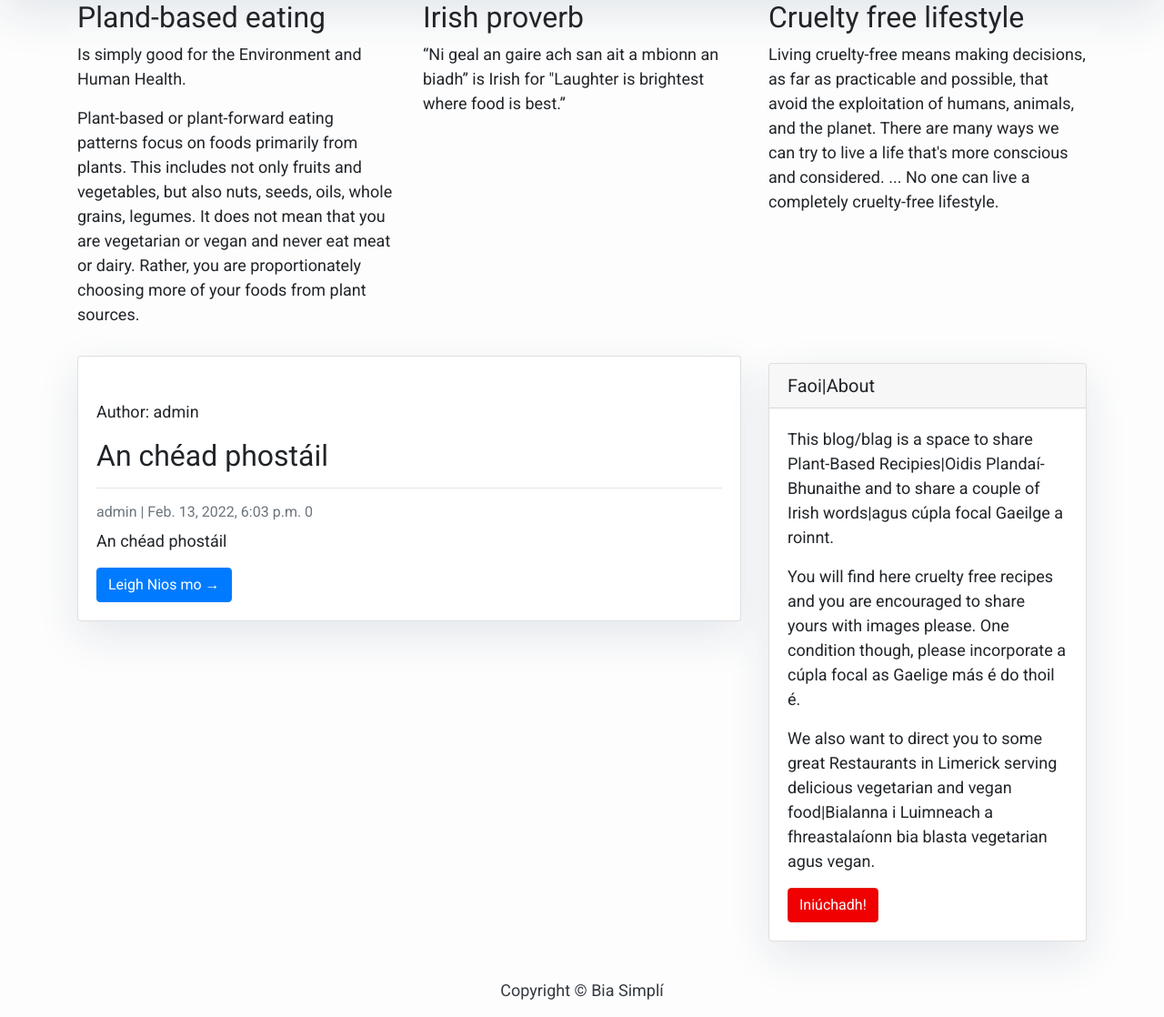
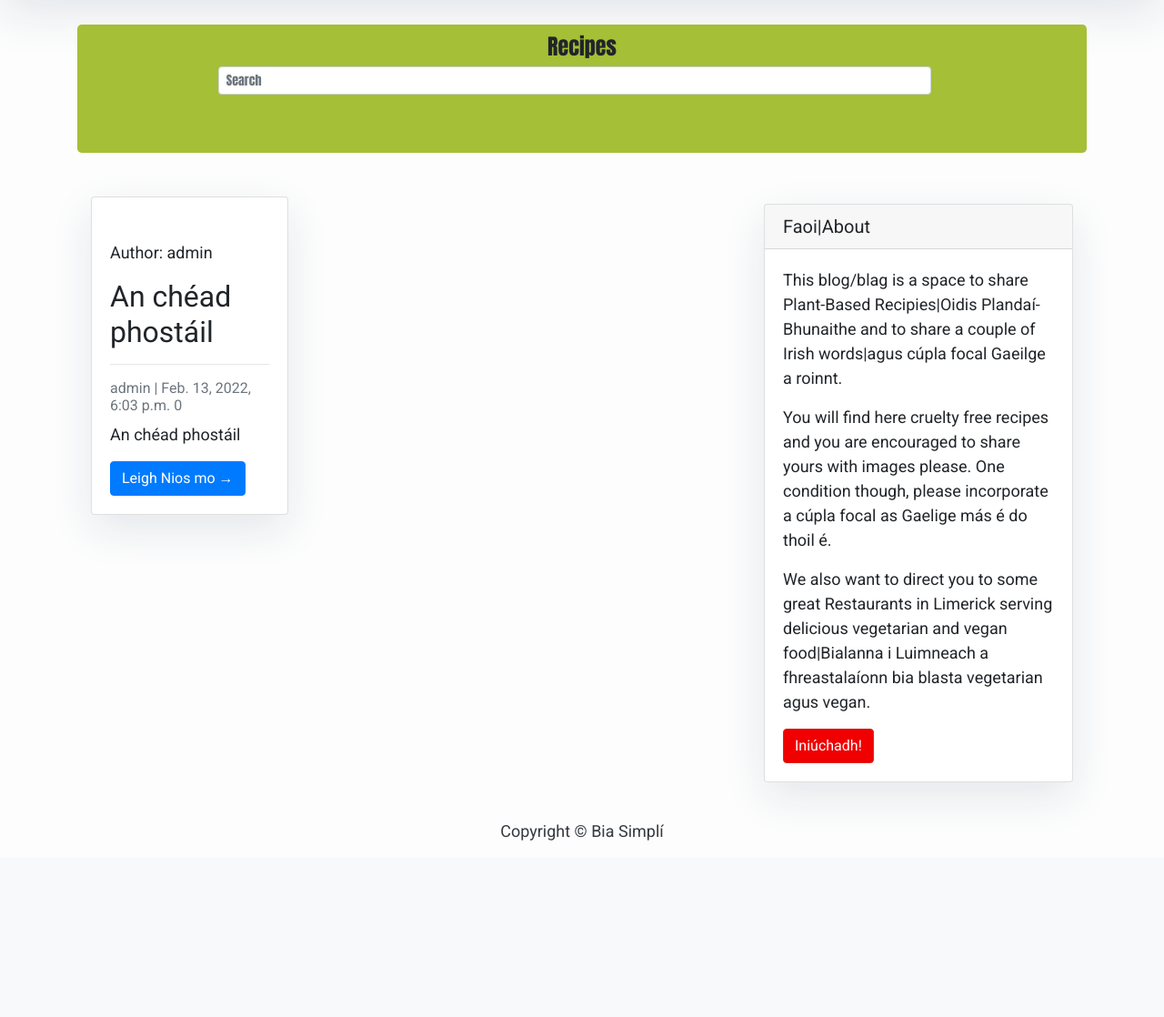
Before and after one commit to Amzzy78/blog-build, a Django app: page / in a window 1280 px wide. Shown: the part 269-1387 px from the top of the page at 91% size. After the commit the page ends 1193 px from the top, so only its background shows below. Run offline with Django 3.2, Linux system fonts and the light colour scheme; data comes from the database, SQL or seed files in the repository; tables that the repository leaves empty hold one stand-in row (values such as "Sample post"); some libraries are stand-ins or nearby versions.

Commit message:
Add search bar and style

```diff
--- a/blog/urls.py
+++ b/blog/urls.py
@@ -7,4 +7,5 @@ urlpatterns = [
     path("", views.PostList.as_view(), name="home"),
     # path('<slug:slug>/', views.PostDetail.as_view(), name='post_detail'),
     path("<slug:slug>/", views.post_detail, name="post_detail"),
+
 ]
--- a/blog/views.py
+++ b/blog/views.py
@@ -1,4 +1,4 @@
-from django.shortcuts import render, get_object_or_404
+from django.shortcuts import get_object_or_404, render
 from django.views import generic
 from .models import Post
 from .forms import CommentForm
--- a/mysite/urls.py
+++ b/mysite/urls.py
@@ -1,5 +1,6 @@
 from django.contrib import admin
 from django.urls import path, include
+
 
 
 urlpatterns = [
@@ -7,6 +8,7 @@ urlpatterns = [
     path('summernote/', include('django_summernote.urls')),
     path('', include('blog.urls'), name='blog_urls'),
 
+
 ]
 
 # if settings.DEBUG:
--- a/static/css/style.css
+++ b/static/css/style.css
@@ -39,3 +39,26 @@ body {
 .card {
     box-shadow: 0 16px 48px #E3E7EB;
 }
+
+/*Jumbotron*/
+
+.jumbotron {
+    background-color: #a5bf36;
+    text-align: center;
+    padding-top: 10px;
+    text-decoration:rgba(0, 0, 0, 0.1);
+    font-family: Impact, Haettenschweiler, 'Arial Narrow Bold', sans-serif;
+}
+
+/* Search Bar */
+.active-cyan-2 input.form-control[type=text]:focus:not([readonly]) {
+    border-bottom: 1px solid #4dd0e1;
+    box-shadow: 0 1px 0 0 #4dd0e1;
+  }
+  .active-cyan input.form-control[type=text] {
+    border-bottom: 1px solid #4dd0e1;
+    box-shadow: 0 1px 0 0 #4dd0e1;
+  }
+  .active-cyan .fa, .active-cyan-2 .fa {
+    color: #4dd0e1;
+  }
--- a/templates/index.html
+++ b/templates/index.html
@@ -15,12 +15,27 @@
         </div>
     </div>
 </header>
+<br>
+ <!--Search Bar-->
 <div class="container">
+    <div class="jumbotron">
+        <h4>Recipes</h4>
+<!-- Search form -->
+
+<!-- Search form -->
+<form class="form-inline d-flex justify-content-center md-form form-sm active-cyan-2 mt-2">
+    <input class="form-control form-control-sm mr-3 w-75" type="text" placeholder="Search"
+      aria-label="Search">
+    <i class="fas fa-search" aria-hidden="true"></i>
+  </form>
+</div>
+
+<div class="container-fluid">
     <div class="row">
 
         <!-- Testing grids -->
 
-        <div class="container">
+        <!-- <div class="container">
             <div class="row">
               <div class="col-sm">
                 <h2>Pland-based eating</h2>
@@ -47,11 +62,13 @@
                       No one can live a completely cruelty-free lifestyle.
               </div>
             </div>
-          </div>
+          </div> -->
 
         <!-- Blog Entries Column -->
      <div class="col-md-8 mt-3 left">
+         <div class="row">
             {% for post in post_list %}
+            <div class="col-md-4">
             <div class="card mb-4">
                 <div class="card-body">
                 <div class="image-container">
--- /dev/null
+++ b/templates/search.html
@@ -0,0 +1 @@
+{% extends 'base.html' %}
```
Also changed, not shown: other parts of templates/index.html (+22 -14 lines).
